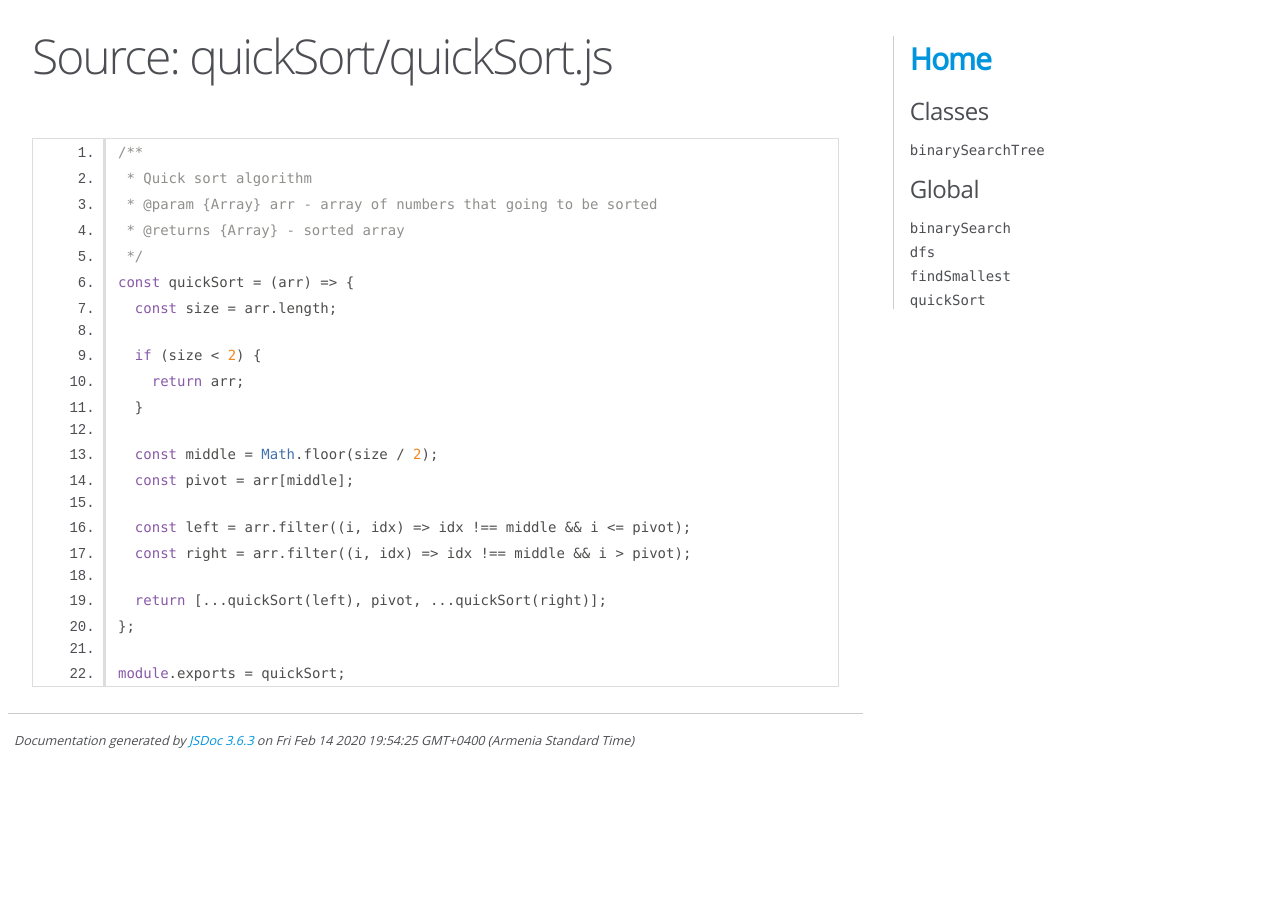
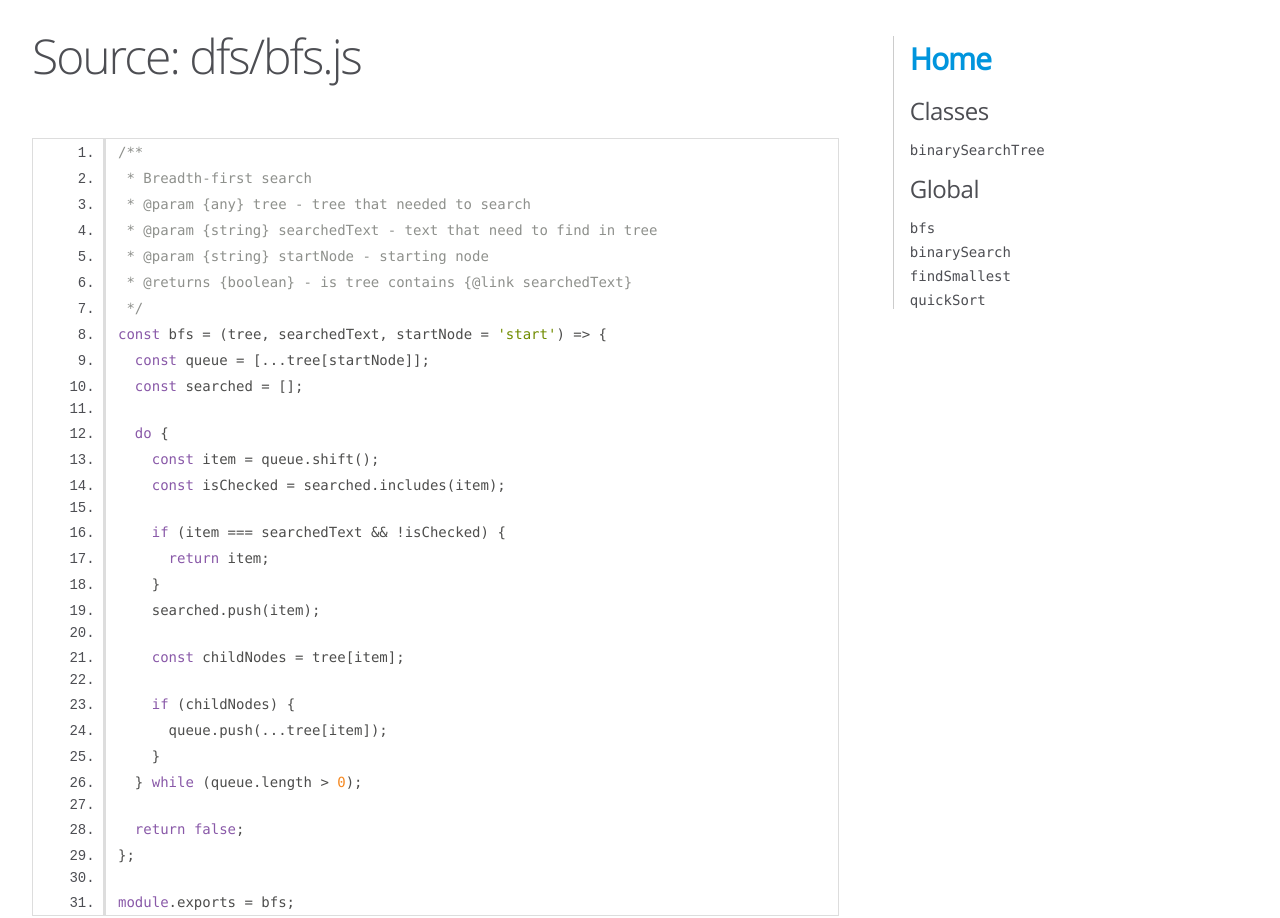
Before and after one commit to vre2h/grokking-algorithms, a website: page docs/dfs_bfs.js.html in a window 1280 px wide. Shown: the top 918 px of the page. Before the commit the page ends 800 px from the top, so only its background shows below. Drawn offline with Linux system fonts and the light colour scheme.

Commit message:
fix(*): typo in bfs function

```diff
--- a/docs/quickSort_quickSort.js.html
+++ b/docs/dfs_bfs.js.html
@@ -2,7 +2,7 @@
 <html lang="en">
 <head>
     <meta charset="utf-8">
-    <title>JSDoc: Source: quickSort/quickSort.js</title>
+    <title>JSDoc: Source: dfs/bfs.js</title>
 
     <script src="scripts/prettify/prettify.js"> </script>
     <script src="scripts/prettify/lang-css.js"> </script>
@@ -17,7 +17,7 @@
 
 <div id="main">
 
-    <h1 class="page-title">Source: quickSort/quickSort.js</h1>
+    <h1 class="page-title">Source: dfs/bfs.js</h1>
 
 
 
@@ -27,27 +27,36 @@
     <section>
         <article>
             <pre class="prettyprint source linenums"><code>/**
- * Quick sort algorithm
- * @param {Array} arr - array of numbers that going to be sorted
- * @returns {Array} - sorted array
+ * Breadth-first search
+ * @param {any} tree - tree that needed to search
+ * @param {string} searchedText - text that need to find in tree
+ * @param {string} startNode - starting node
+ * @returns {boolean} - is tree contains {@link searchedText}
  */
-const quickSort = (arr) => {
-  const size = arr.length;
+const bfs = (tree, searchedText, startNode = 'start') => {
+  const queue = [...tree[startNode]];
+  const searched = [];
 
-  if (size &lt; 2) {
-    return arr;
-  }
+  do {
+    const item = queue.shift();
+    const isChecked = searched.includes(item);
 
-  const middle = Math.floor(size / 2);
-  const pivot = arr[middle];
+    if (item === searchedText &amp;&amp; !isChecked) {
+      return item;
+    }
+    searched.push(item);
 
-  const left = arr.filter((i, idx) => idx !== middle &amp;&amp; i &lt;= pivot);
-  const right = arr.filter((i, idx) => idx !== middle &amp;&amp; i > pivot);
+    const childNodes = tree[item];
 
-  return [...quickSort(left), pivot, ...quickSort(right)];
+    if (childNodes) {
+      queue.push(...tree[item]);
+    }
+  } while (queue.length > 0);
+
+  return false;
 };
 
-module.exports = quickSort;
+module.exports = bfs;
 </code></pre>
         </article>
     </section>
@@ -58,13 +67,13 @@ module.exports = quickSort;
 </div>
 
 <nav>
-    <h2><a href="index.html">Home</a></h2><h3>Classes</h3><ul><li><a href="binarySearchTree.html">binarySearchTree</a></li></ul><h3>Global</h3><ul><li><a href="global.html#binarySearch">binarySearch</a></li><li><a href="global.html#dfs">dfs</a></li><li><a href="global.html#findSmallest">findSmallest</a></li><li><a href="global.html#quickSort">quickSort</a></li></ul>
+    <h2><a href="index.html">Home</a></h2><h3>Classes</h3><ul><li><a href="binarySearchTree.html">binarySearchTree</a></li></ul><h3>Global</h3><ul><li><a href="global.html#bfs">bfs</a></li><li><a href="global.html#binarySearch">binarySearch</a></li><li><a href="global.html#findSmallest">findSmallest</a></li><li><a href="global.html#quickSort">quickSort</a></li></ul>
 </nav>
 
 <br class="clear">
 
 <footer>
-    Documentation generated by <a href="https://github.com/jsdoc/jsdoc">JSDoc 3.6.3</a> on Fri Feb 14 2020 19:54:25 GMT+0400 (Armenia Standard Time)
+    Documentation generated by <a href="https://github.com/jsdoc/jsdoc">JSDoc 3.6.3</a> on Sun Feb 16 2020 23:02:15 GMT+0400 (Armenia Standard Time)
 </footer>
 
 <script> prettyPrint(); </script>
--- a/src/dfs/dfs.js
+++ b/src/dfs/bfs.js
@@ -1,11 +1,11 @@
 /**
- * Depth-first search
+ * Breadth-first search
  * @param {any} tree - tree that needed to search
  * @param {string} searchedText - text that need to find in tree
  * @param {string} startNode - starting node
  * @returns {boolean} - is tree contains {@link searchedText}
  */
-const dfs = (tree, searchedText, startNode = 'start') => {
+const bfs = (tree, searchedText, startNode = 'start') => {
   const queue = [...tree[startNode]];
   const searched = [];
 
@@ -28,4 +28,4 @@ const dfs = (tree, searchedText, startNode = 'start') => {
   return false;
 };
 
-module.exports = dfs;
+module.exports = bfs;
```
Also changed, not shown: docs/binarySearchTree.html (+2 -2 lines), docs/binarySearchTree_binarySearchTree.js.html (+2 -2 lines), docs/binarySearch_binarySearch.js.html (+2 -2 lines), docs/global.html (+223 -223 lines), docs/index.html (+4 -4 lines), docs/selectionSort_selectionSort.js.html (+2 -2 lines), src/dfs/bfs.test.js (renamed from src/dfs/dfs.test.js, +7 -7 lines), README.md.
